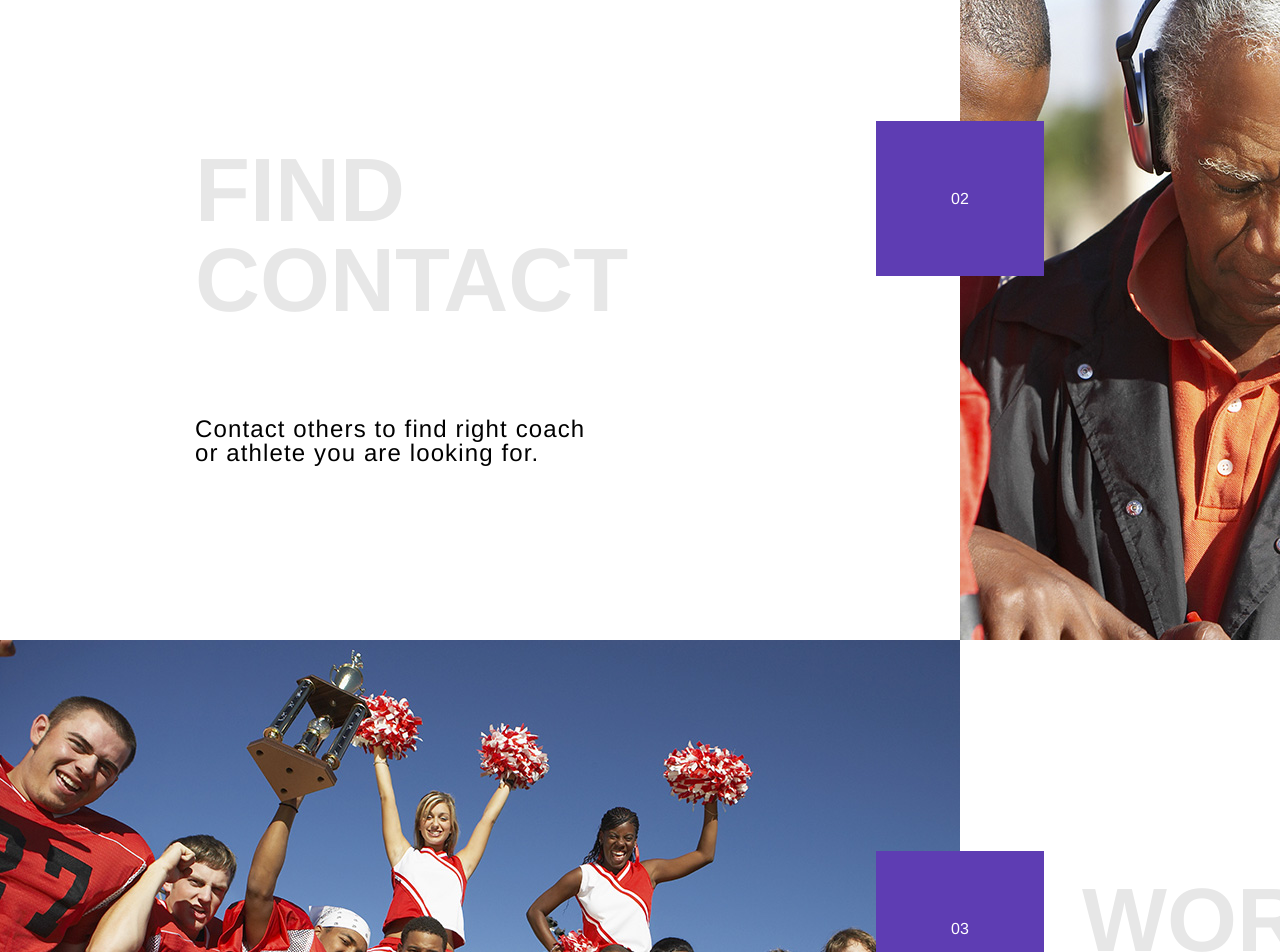
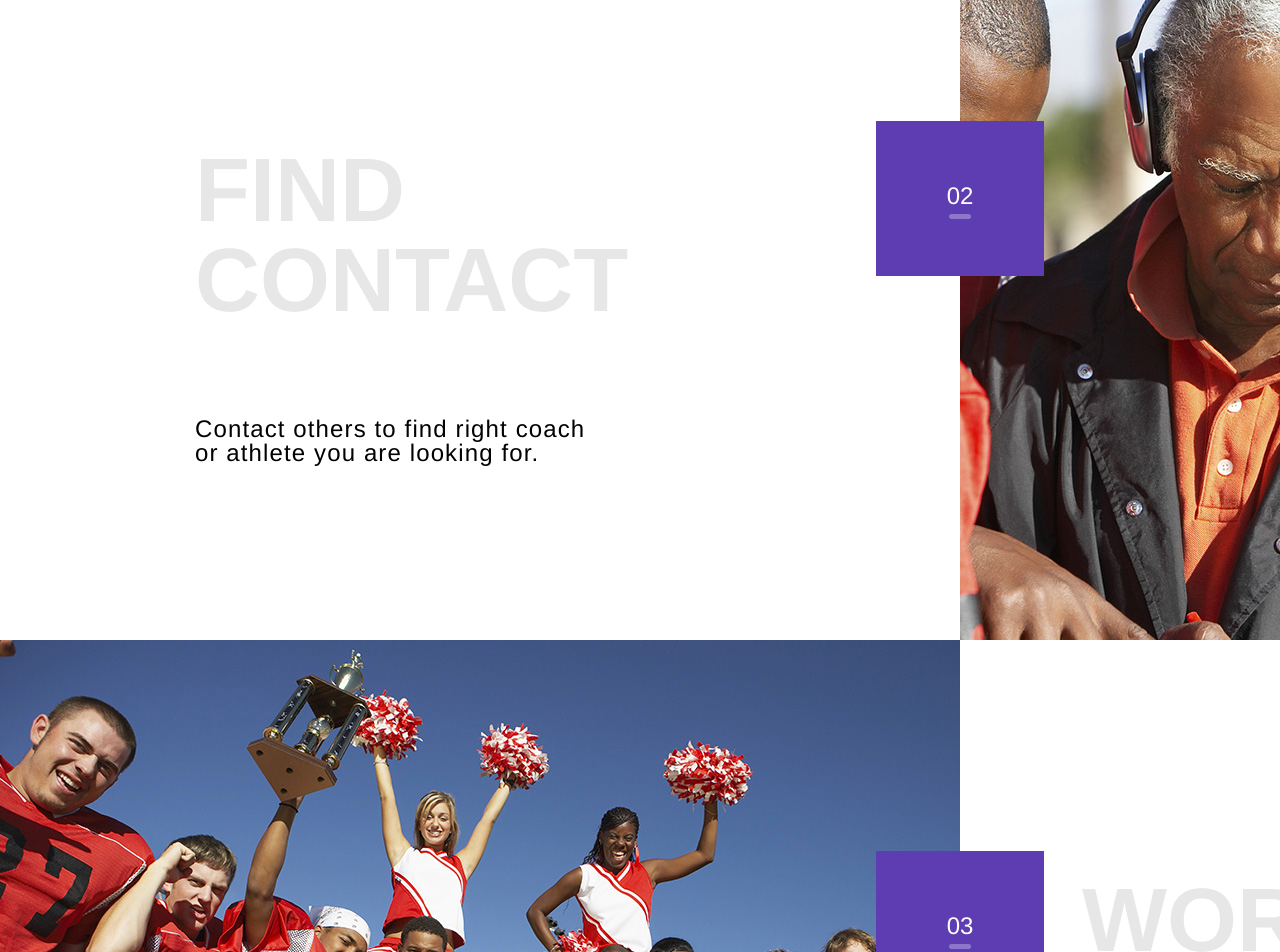
Before and after one commit to satomi-ya/Training_2, a website: page index.html in a window 1280 px wide. Shown: the part 1780-2732 px from the top of the page. Drawn offline with Linux system fonts and the light colour scheme.

Commit message:
issue#3の修正を行いました。
- 見出し2.3も1と同様のデザインに修正しました。
　どうでしょうか。

```diff
--- a/scss/style.scss
+++ b/scss/style.scss
@@ -130,7 +130,6 @@ html {
           justify-content: center;
           p {
             color: #fff;
-            // line-height: 155px;
             text-align: center;
             display: flex;
             flex-direction: column;
@@ -180,10 +179,27 @@ html {
           position: absolute;
           top: 211px;
           left: 876px;
+          display: flex;
+          align-items: center;
+          justify-content: center;
           p {
             color: #fff;
-            line-height: 155px;
             text-align: center;
+            display: flex;
+            flex-direction: column;
+            flex-wrap: wrap;
+            align-items: center;
+            line-height: 1.5;
+            font-size: 24px;
+            &:after {
+              content: "";
+              display: block;
+              background: #fff;
+              opacity: .3;
+              width: 22px;
+              height: 5px;
+              border-radius: 2.5px;
+            }
           }
         }
       }
@@ -214,10 +230,27 @@ html {
           position: absolute;
           top: 211px;
           left: 876px;
+          display: flex;
+          align-items: center;
+          justify-content: center;
           p {
             color: #fff;
-            line-height: 155px;
             text-align: center;
+            display: flex;
+            flex-direction: column;
+            flex-wrap: wrap;
+            align-items: center;
+            line-height: 1.5;
+            font-size: 24px;
+            &:after {
+              content: "";
+              display: block;
+              background: #fff;
+              opacity: .3;
+              width: 22px;
+              height: 5px;
+              border-radius: 2.5px;
+            }
           }
         }
       }
```
Also changed, not shown: css/style.css.
